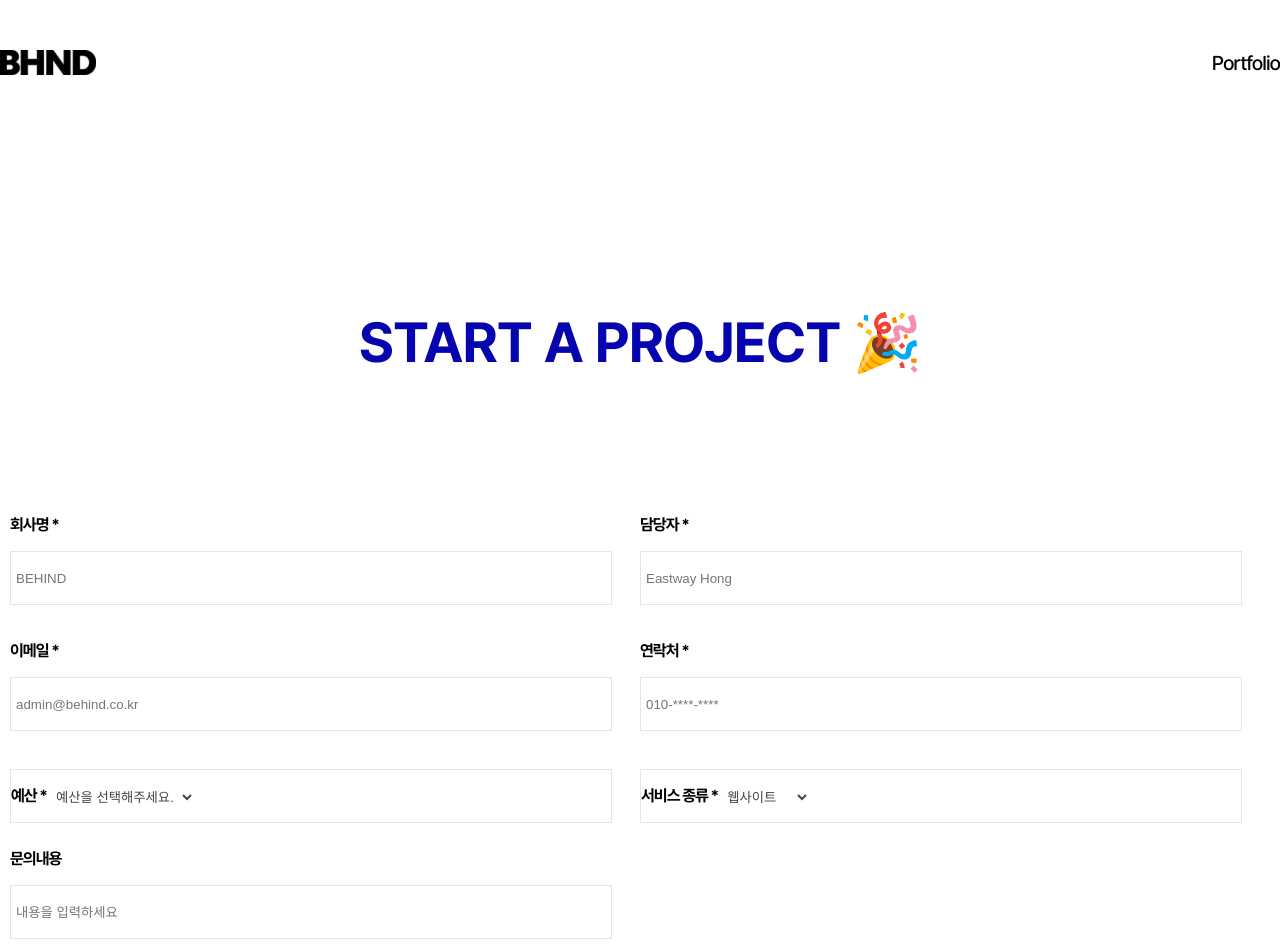
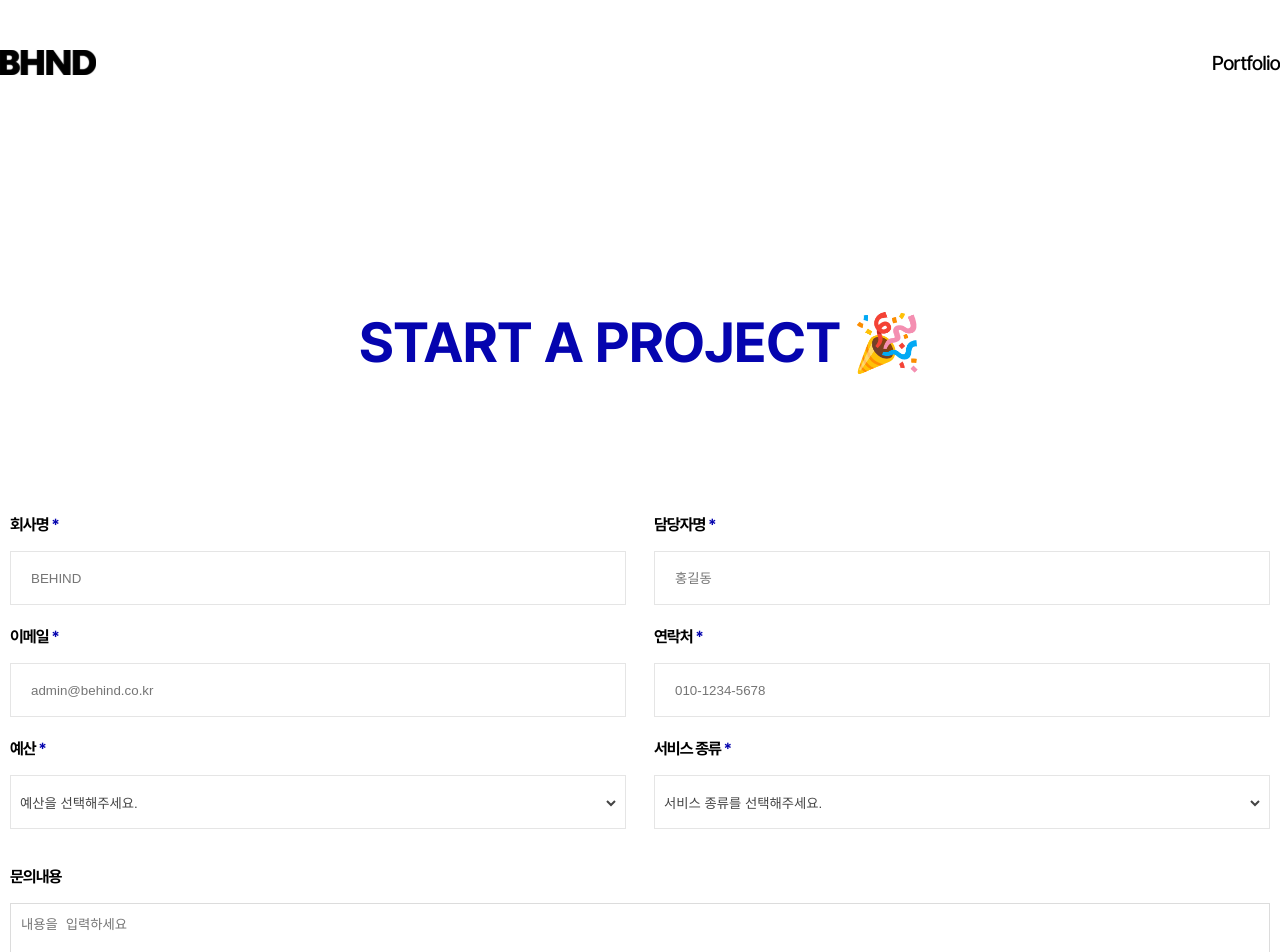
Before and after one commit to behind-official/official-site, a Next.js app: page / in a window 1280 px wide. Shown: the top 952 px of the page. Built offline with nearby package versions, Linux system fonts and the light colour scheme.

Commit message:
ask 마크업 완료

```diff
--- a/app/css/sec_ask.css
+++ b/app/css/sec_ask.css
@@ -1,27 +1,59 @@
+.fc_blue {
+  color: #0504AF;
+}
+
+input:focus {
+  outline: 1px solid #0504AF;
+}
+
+.inner_1260 {max-width: 1260px; margin: 0 auto;}
+
 .sec_ask {
     padding: 190px 0 120px 0;
 }
 .ask_tit {
-    font-size: 56px;
+    font-size: 3.5em;
     font-weight: 700;
     color: #0504AF;
     text-align: center;
     margin-bottom: 146px;
 }
-.ask_list {display: flex; max-width: 1260px; margin: 0 auto 100px; flex-wrap: wrap; gap: 28px;}
-.ask_item {display: flex; flex-direction: column; width: calc(50% - 28px);}
+.ask_list {
+  display: flex;
+  justify-content: space-between;
+  margin-bottom: 40px;
+  flex-wrap: wrap;
+  gap: 14px;
+}
 
-.ask_item label {
+
+.ask_item {
+  display: flex;
+  flex-direction: column;
+  width: calc(100% / 2 - 14px);
+}
+
+.ask_item .item_tit,
+.ask_textarea .item_tit {
     font-size: 16px;
     font-weight: 700;
     margin-bottom: 18px;
+}
+
+.ask_textarea .item_tit {
+  display: block;
 }
 
 .ask_item input {
     border: 1px solid rgba(0,0,0,.1);
     height: 54px;
     margin-bottom: 10px;
+    padding-left: 20px;
 }
+
+.ask_textarea {margin-bottom: 100px;}
+
+.ask_cont {height: 200px;}
 
 /* 셀렉트 박스 */
 .select_box {
@@ -30,7 +62,7 @@
     border: 1px solid rgba(0,0,0,.1);
   }
   .select_box .select {
-    width: inherit;
+    width: 99%;
     height: inherit;
     background: transparent;
     border: 0 none;
@@ -40,9 +72,10 @@
     z-index: 3;
   }
   .select_box .select option {
-    background: rgba(0,0,0,.5);
-    color: #fff;
-    padding: 3px 0;
+    background: #fff;
+    border: 1px solid #0504AF;
+    color: #0504AF;
+    padding: 20px 0;
     font-size: 16px;
   }
   .select_box .icoArrow {
--- a/app/section/secAsk.js
+++ b/app/section/secAsk.js
@@ -4,28 +4,29 @@ export default function Write() {
 
     return(
         <div className="sec_ask">
+            <div className="inner_1260">
                 <h4 className="ask_tit">START A PROJECT 🎉</h4>
                 <form action="/api/post/new" method="POST">
                     <ul className="ask_list">
                         <li className="ask_item">
-                        <label className="label" for="compayName">회사명 *</label>
+                            <label className="item_tit" for="compayName">회사명 <em className="fc_blue">*</em></label>
                             <input type="text" placeholder="BEHIND" id="companyName" required/>
                         </li>
                         <li className="ask_item">
-                        <label className="label" for="managerName">담당자 *</label>
-                        <input type="text" placeholder="Eastway Hong" id="managerName" required/>
+                            <label className="item_tit" for="managerName">담당자명 <em className="fc_blue">*</em></label>
+                            <input type="text" placeholder="홍길동" id="managerName" required/>
                         </li>
                         <li className="ask_item">
-                        <label className="label" for="managerEmail">이메일 *</label>
+                            <label className="item_tit" for="managerEmail">이메일 <em className="fc_blue">*</em></label>
                             <input type="email" placeholder="admin@behind.co.kr" id="managerEmail" required/>
                         </li>
                         <li className="ask_item">
-                        <label className="label" for="managerPhone">연락처 *</label>
-                        <input type="tel" placeholder="010-****-****" id="managerPhone" required/>
+                            <label className="item_tit" for="managerPhone">연락처 <em className="fc_blue">*</em></label>
+                            <input type="tel" placeholder="010-1234-5678" id="managerPhone" required/>
                         </li>
                         <li className="ask_item">
+                            <span className="item_tit">예산 <em className="fc_blue">*</em></span>
                             <div className="select_box">
-                            <label for="budget">예산 *</label>
                                 <select id="budget" className="select">
                                     <option disabled selected>예산을 선택해주세요.</option>
                                     <option value="500만원 이하">500만원 이하</option>
@@ -37,23 +38,27 @@ export default function Write() {
                             </div>
                         </li>
                         <li className="ask_item">
+                            <span className="item_tit">서비스 종류 <em className="fc_blue">*</em></span>
                             <div className="select_box">
-                            <label for="budget">서비스 종류 *</label>
                                 <select id="budget" className="select">
+                                    <option disabled selected>서비스 종류를 선택해주세요.</option>
                                     <option value="웹사이트">웹사이트</option>
                                     <option value="광고영상">광고영상</option>
                                     <option value="뮤직비디오">뮤직비디오</option>
                                 </select>
                             </div>
                         </li>
-                    <li className="ask_item">
-                        <label for="askCont">문의내용</label>
-                        <input type="text" placeholder="내용을 입력하세요" id="askCont"/>
-                    </li>
                     </ul>
+
+                    <div className="ask_textarea">
+                        <span className="item_tit">문의내용</span>
+                        <textarea type="text" placeholder="내용을 입력하세요" className="ask_cont" id="askCont"></textarea>
+                    </div>
+
 
                     <button type="submit" className="btn_submit">SUBMIT</button>
                 </form>
             </div>
+        </div>
     )
 }
```
Lines whose indentation alone changed are shown as unchanged.
